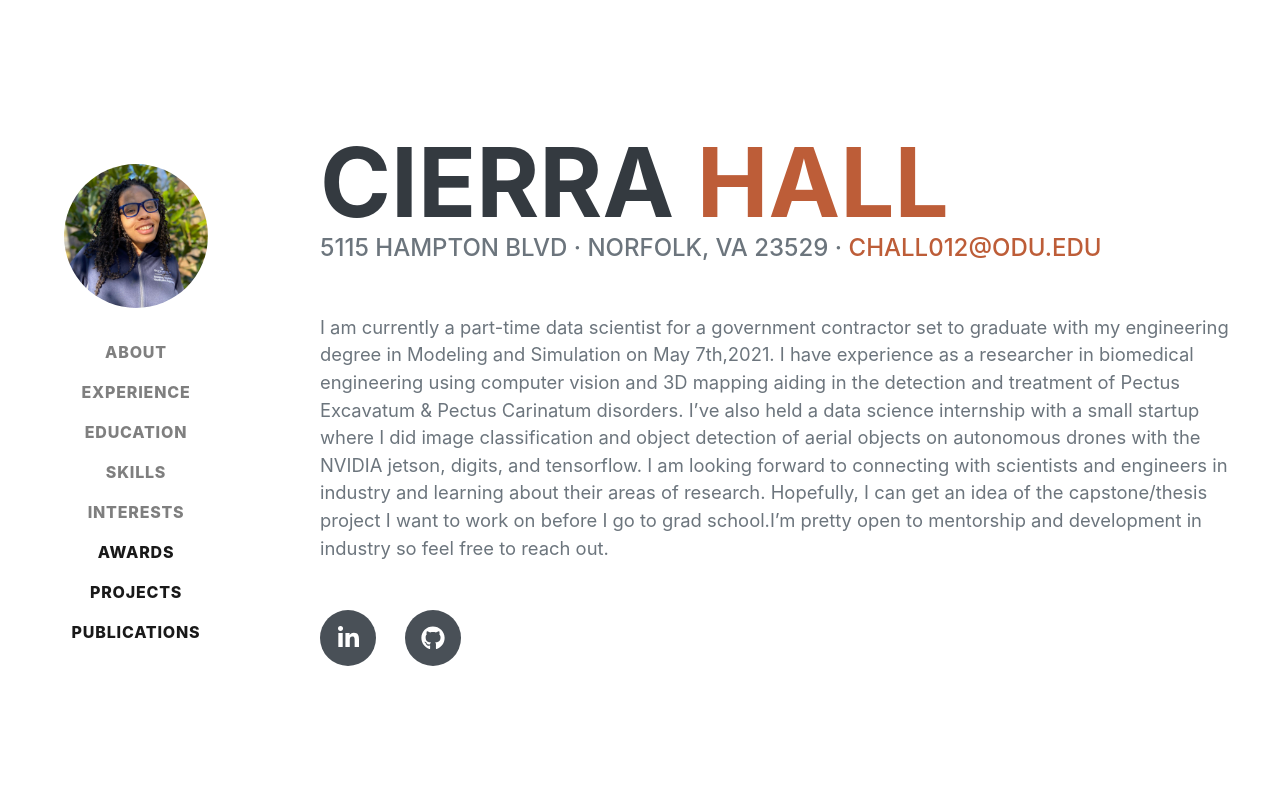
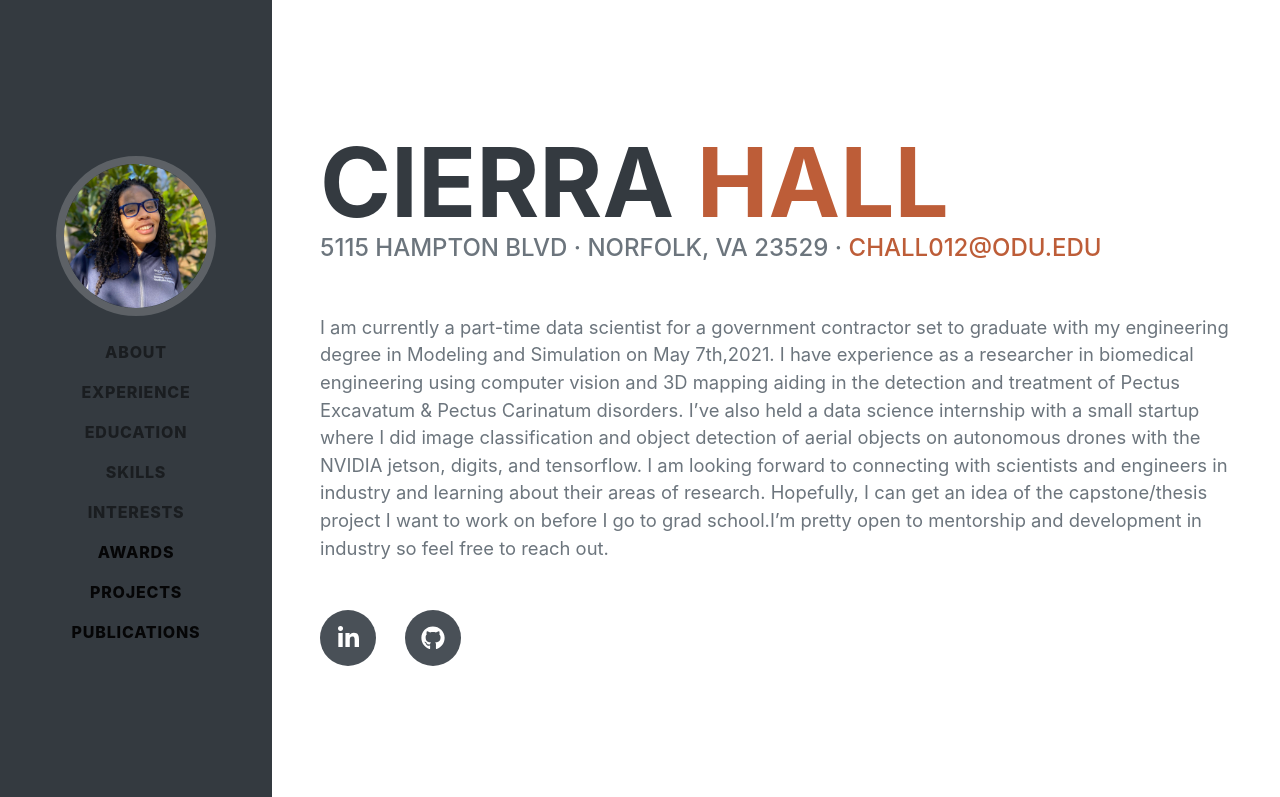
Before and after one commit to Chall88/Chall88.github.io, a plain HTML site: page index.html in a window 1280 px wide. Shown: the top 797 px of the page. Drawn offline with nearby package versions, Linux system fonts and the light colour scheme; a web font is replaced by a local one.

Commit message:
Update index.html

```diff
--- a/index.html
+++ b/index.html
@@ -17,7 +17,7 @@
     </head>
     <body id="page-top">
         <!-- Navigation-->
-        <nav class="navbar navbar-expand-lg navbar-light bg-red fixed-top" id="sideNav">
+        <nav class="navbar navbar-expand-lg navbar-light bg-dark fixed-top" id="sideNav">
             <a class="navbar-brand js-scroll-trigger" href="#page-top">
                 <span class="d-block d-lg-none">Cierra Hall</span>
                 <span class="d-none d-lg-block"><img class="img-fluid img-profile rounded-circle mx-auto mb-2" src="assets/img/profile.jpg" alt="" /></span>
```
